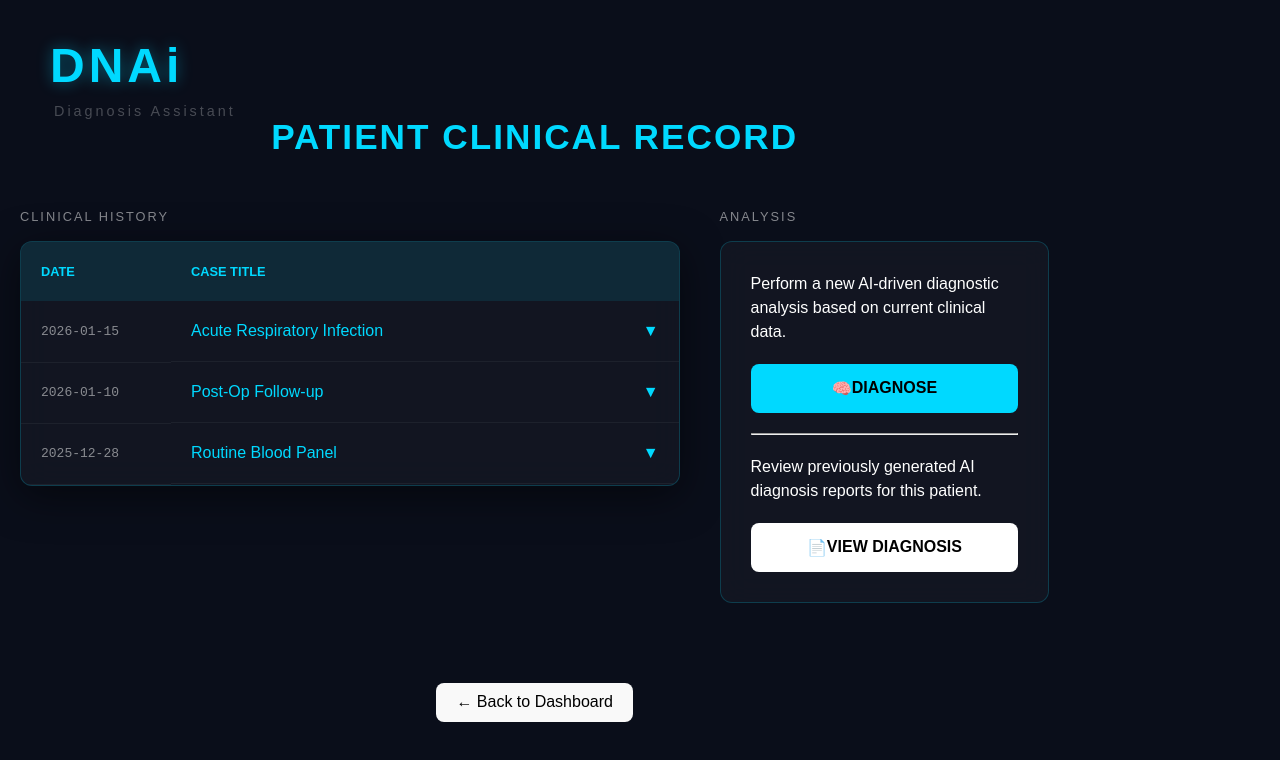
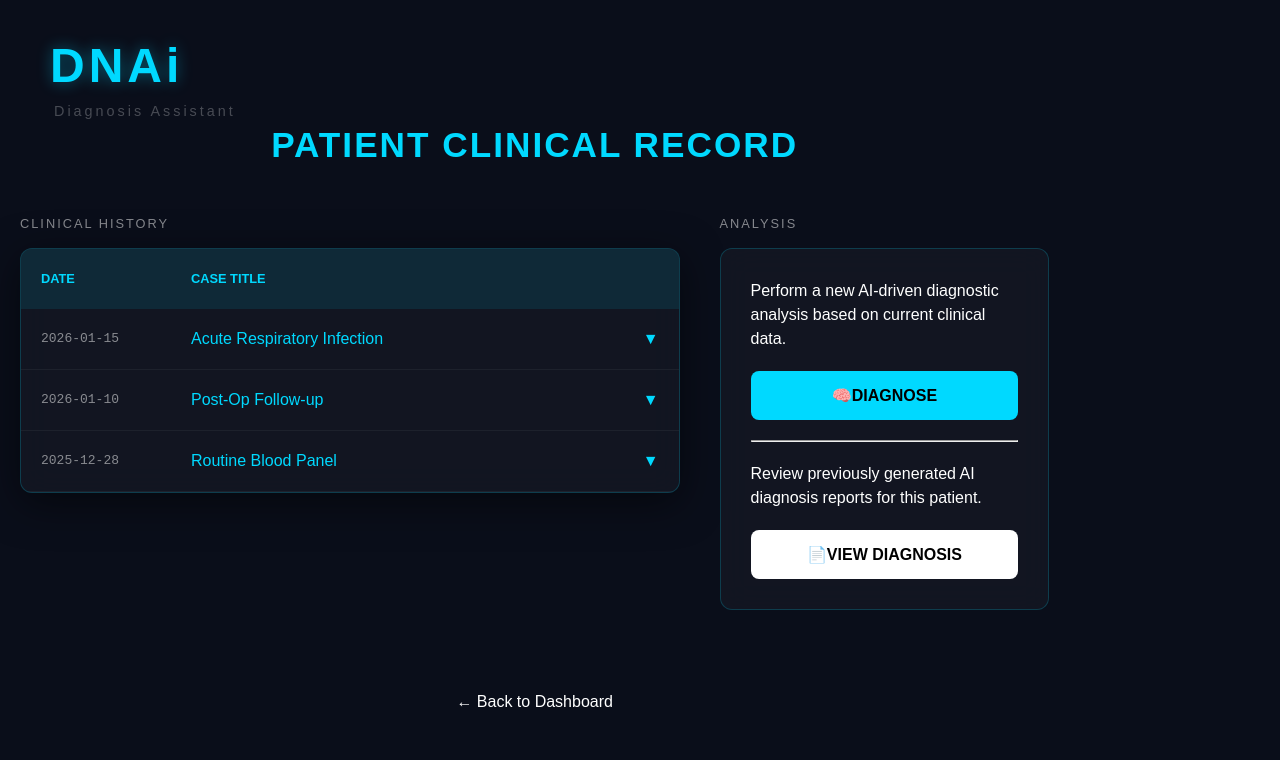
Before and after one commit to kalpeshkarnawat19/DNAi-frontend, a React (Vite) app: page /PatientFile in a window 1280 px wide. Shown: the top 760 px of the page. Built offline with nearby package versions, Linux system fonts and the light colour scheme.

Commit message:
updated patient file

```diff
--- a/src/pages/PatientFile.jsx
+++ b/src/pages/PatientFile.jsx
@@ -27,10 +27,8 @@ function PatientFile() {
             <main className="file-content-wrapper">
                 <h1 className="page-title">PATIENT CLINICAL RECORD</h1>
 
-                {/* NEW LAYOUT GRID */}
                 <div className="file-layout-grid">
 
-                    {/* LEFT SIDE: Clinical History */}
                     <section className="history-section">
                         <h2 className="section-subtitle">Clinical History</h2>
                         <div className="table-container">
@@ -94,9 +92,9 @@ function PatientFile() {
                 </div>
 
                 <div className="action-footer">
-                    <button className="back-btn" onClick={() => navigate('/dashboard')}>
+                    <span className="back-btn" onClick={() => navigate('/dashboard')}>
                         ← Back to Dashboard
-                    </button>
+                    </span>
                 </div>
             </main>
         </div>
```
